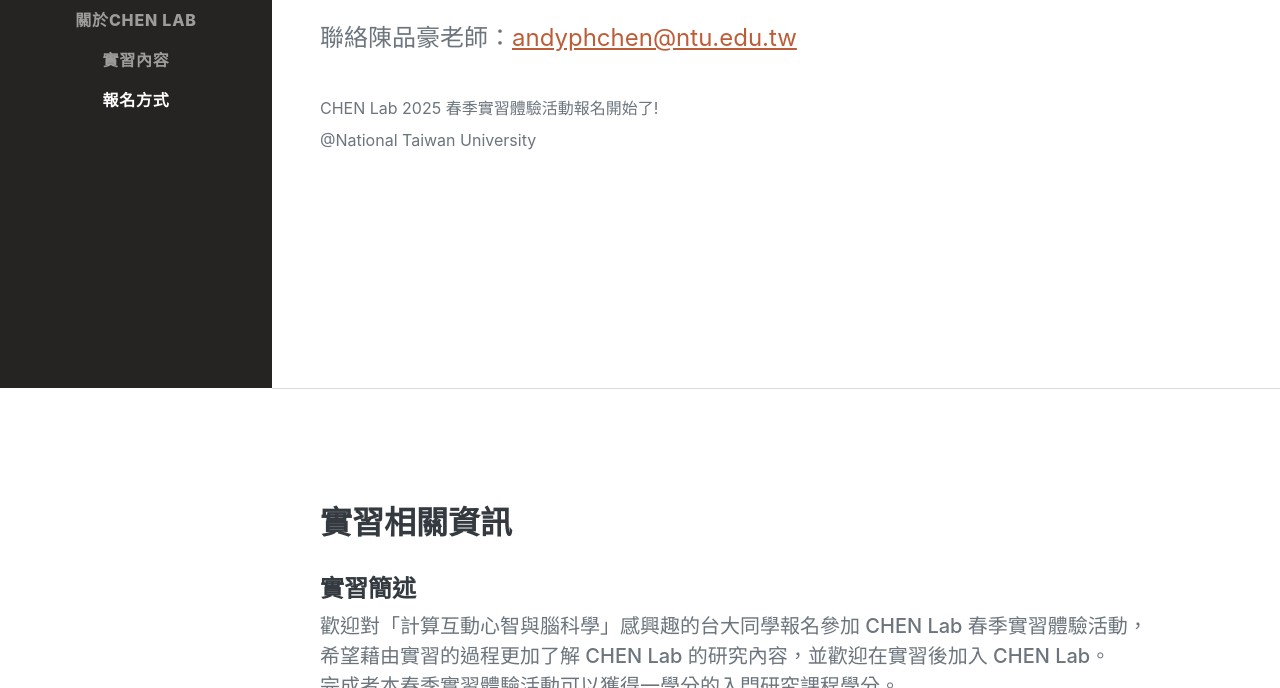
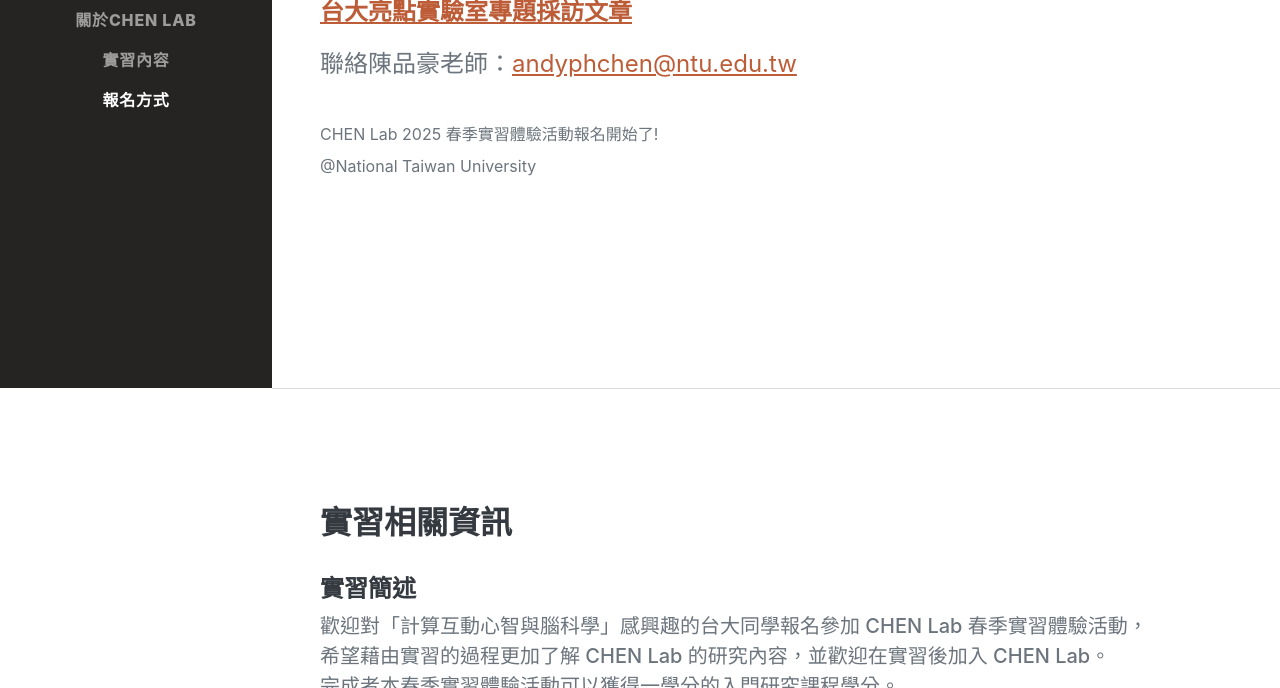
Before and after one commit to CHEN-lab-NTU/CHEN-Lab_Intern_program, a plain HTML site: page index.html in a window 1280 px wide. Shown: the part 412-1100 px from the top of the page. Drawn offline with nearby package versions, Linux system fonts and the light colour scheme; a web font is replaced by a local one.

Commit message:
add NTU Spotlight link

```diff
--- a/index.html
+++ b/index.html
@@ -48,6 +48,9 @@
                 </div>
                 <div class="mb-3">
                     <b><a href="https://www.youtube.com/watch?v=AnIUpKJogmY">CHEN Lab 全新形象片</a></b>
+                </div>
+                <div class="mb-3">
+                    <b><a href="https://oia.ntu.edu.tw/col.article/detail/sn/48">台大亮點實驗室專題採訪文章</a></b>
                 </div>
                 <div class="mb-3">聯絡陳品豪老師：<a href="mailto:andyphchen@ntu.edu.tw">andyphchen@ntu.edu.tw</a></div>
                 <br>
```
